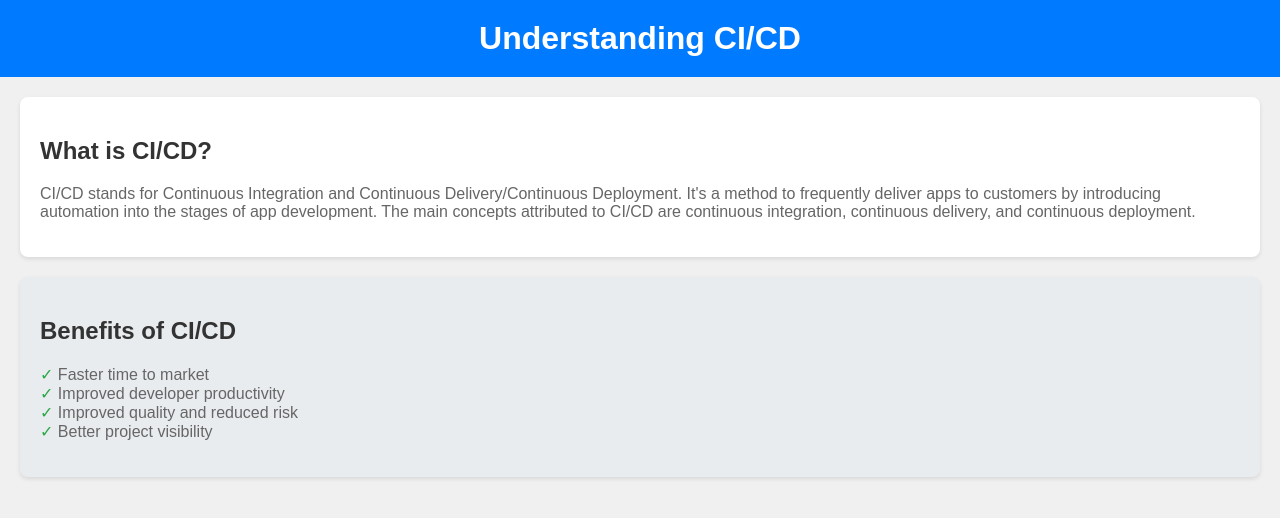
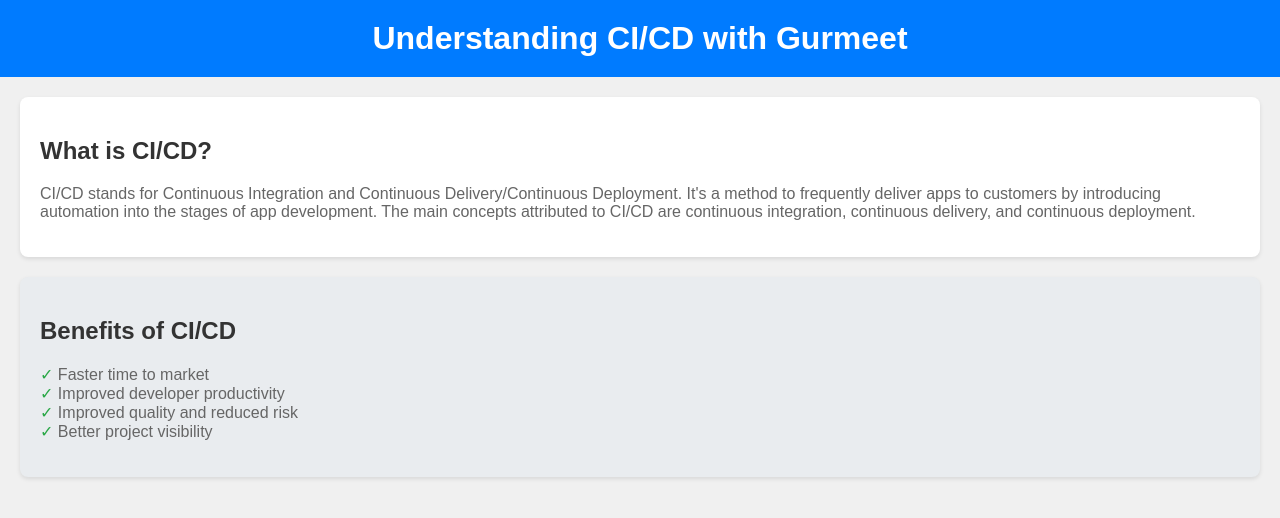
Before and after one commit to scifigurmeet/reels, a plain HTML site: page index.html in a window 1280 px wide. Drawn offline with Linux system fonts and the light colour scheme.

Commit message:
Update index.html

```diff
--- a/index.html
+++ b/index.html
@@ -8,7 +8,7 @@
 </head>
 <body>
     <header>
-        <h1>Understanding CI/CD</h1>
+        <h1>Understanding CI/CD with Gurmeet</h1>
     </header>
     <section id="ci-cd-intro">
         <h2>What is CI/CD?</h2>
```
